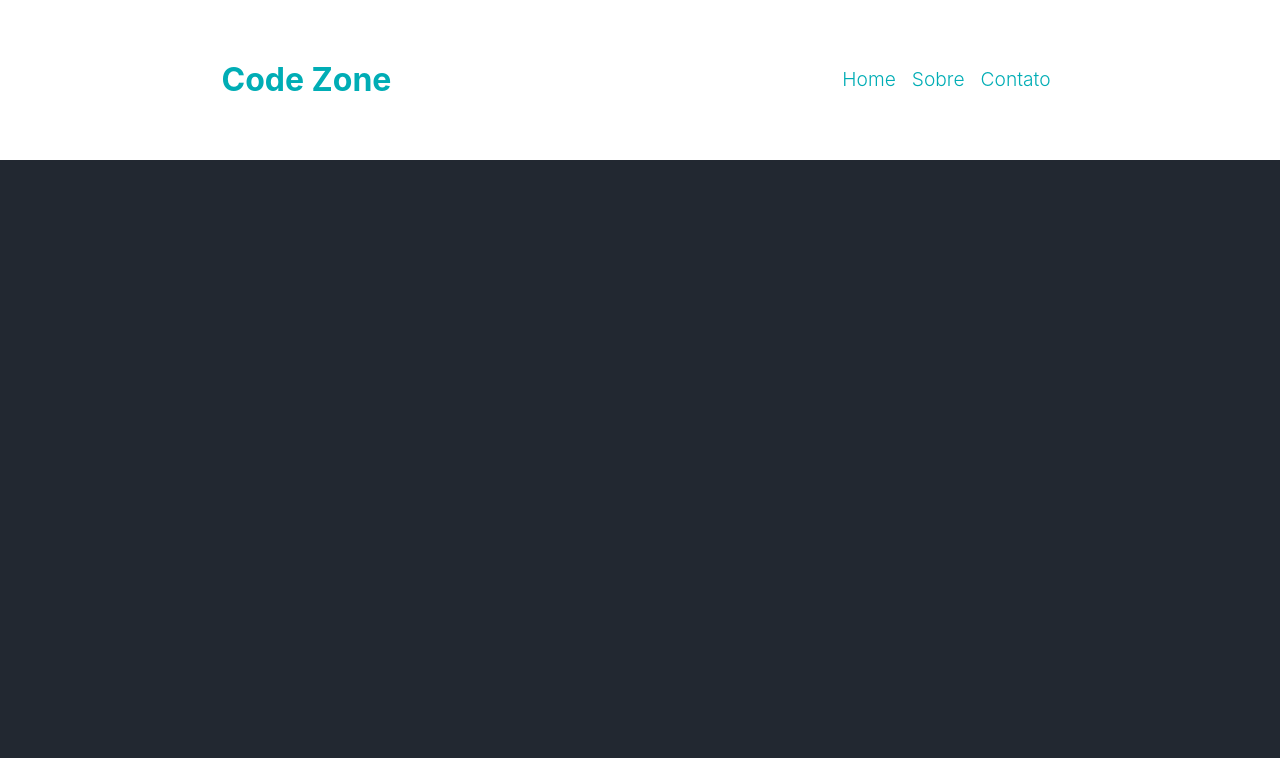
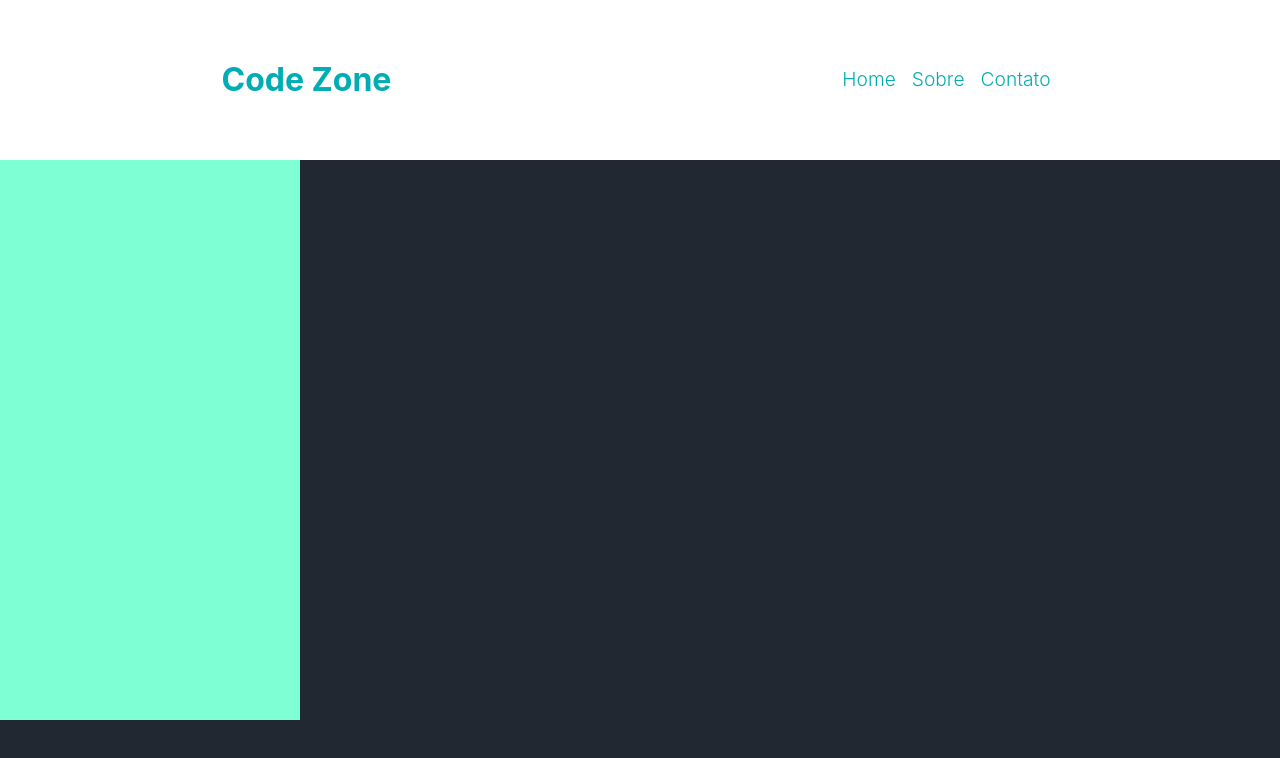
Before and after one commit to andreMCD/Teste-Code-Zone, a React (Create React App) app: page / in a window 1280 px wide. Shown: the top 758 px of the page. Built offline with nearby package versions, Linux system fonts and the light colour scheme.

Commit message:
fiz o import do component caroussel

```diff
--- a/src/components/Layout/index.js
+++ b/src/components/Layout/index.js
@@ -1,6 +1,7 @@
 import React from 'react'
 
 import Header from '../Header/index'
+import Caroussel from '../Caroussel/index'
 
 import GlobalStyles from '../../styles/global'
 import * as S from './styled'
@@ -11,6 +12,7 @@ const Layout = () => {
         <S.LayoutWrapper>
             <GlobalStyles/>
             <Header/>
+            <Caroussel/>
         </S.LayoutWrapper>
     )
 }
```
